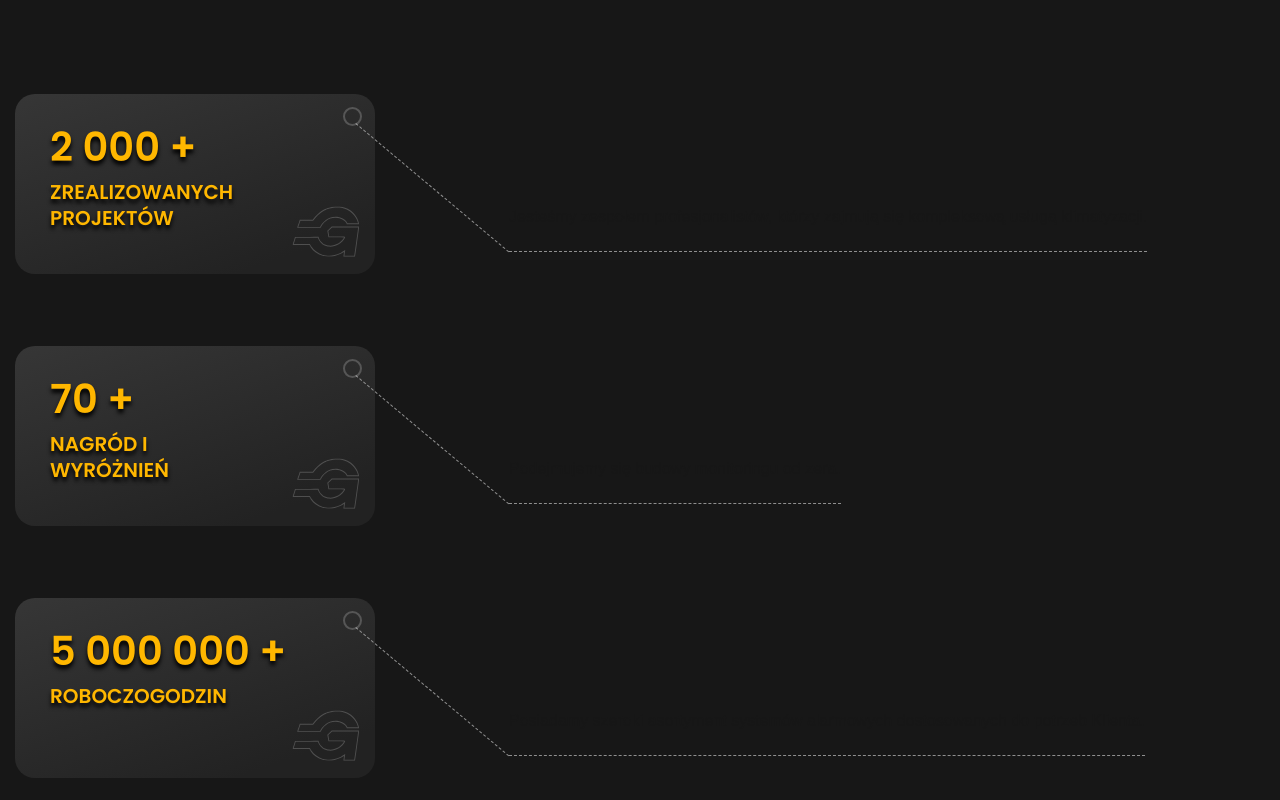
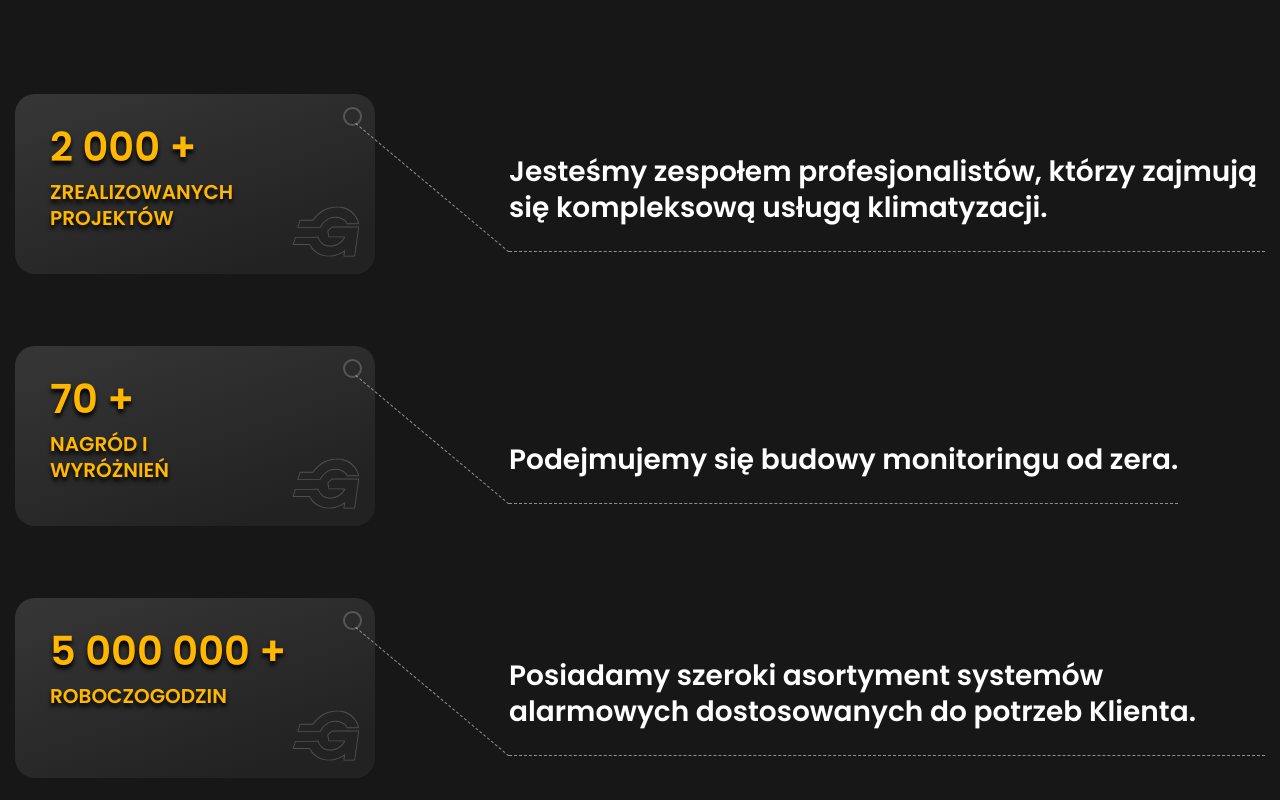
Before and after one commit to MatviyRoman/Getmon-Next, a Next.js app: page / in a window 1280 px wide. Shown: the part 3288-4088 px from the top of the page. Built offline with nearby package versions, Linux system fonts and the light colour scheme.

Commit message:
update styles

```diff
--- a/src/components/blocks/StatsBlock.module.css
+++ b/src/components/blocks/StatsBlock.module.css
@@ -153,8 +153,7 @@
             padding-bottom: 0;
         }
 
-        /* stat-description-text */
-        &-text {
+        .stat-description-text {
             color: #fff;
             font-family: var(--font-poppins);
             font-size: 28px;
```
